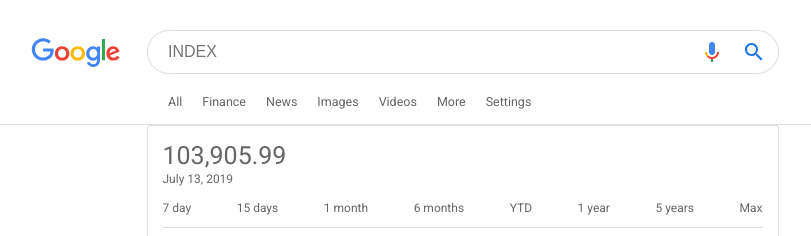
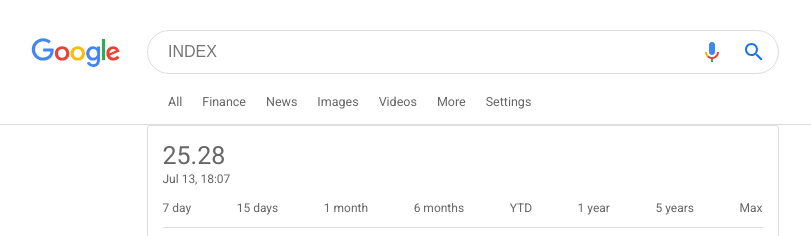
Before and after one commit to flowck/google-finance, a Vue app: page / in a window 1280 px wide. Shown: the top 236 px of the page, without its empty margins (0-811 px from the left). Built offline with nearby package versions, Linux system fonts and the light colour scheme.

Commit message:
Display the high value from the dataset

```diff
--- a/src/App.vue
+++ b/src/App.vue
@@ -7,7 +7,7 @@
       <gf-card is-rounded>
         <!-- Card Header -->
         <div class="gf-card__header">
-          <h1 class="gf-card__header__value">103,905.99</h1>
+          <h1 class="gf-card__header__value">{{ maxValue }}</h1>
           <span class="gf-card__header__date">
             {{ new Date() | formatDate }}
           </span>
@@ -49,6 +49,7 @@
   data() {
     return {
       data: [],
+      maxValue: 0,
       filter: null
     };
   },
@@ -130,8 +131,11 @@
   },
   filters: {
     formatDate(date) {
-      return date ? moment(date).format("LL") : "";
+      return date ? moment(date).format("MMM DD, HH:MM") : "";
     }
+  },
+  created() {
+    this.maxValue = max(data, d => d.high).toFixed(2);
   }
 };
 </script>
```
